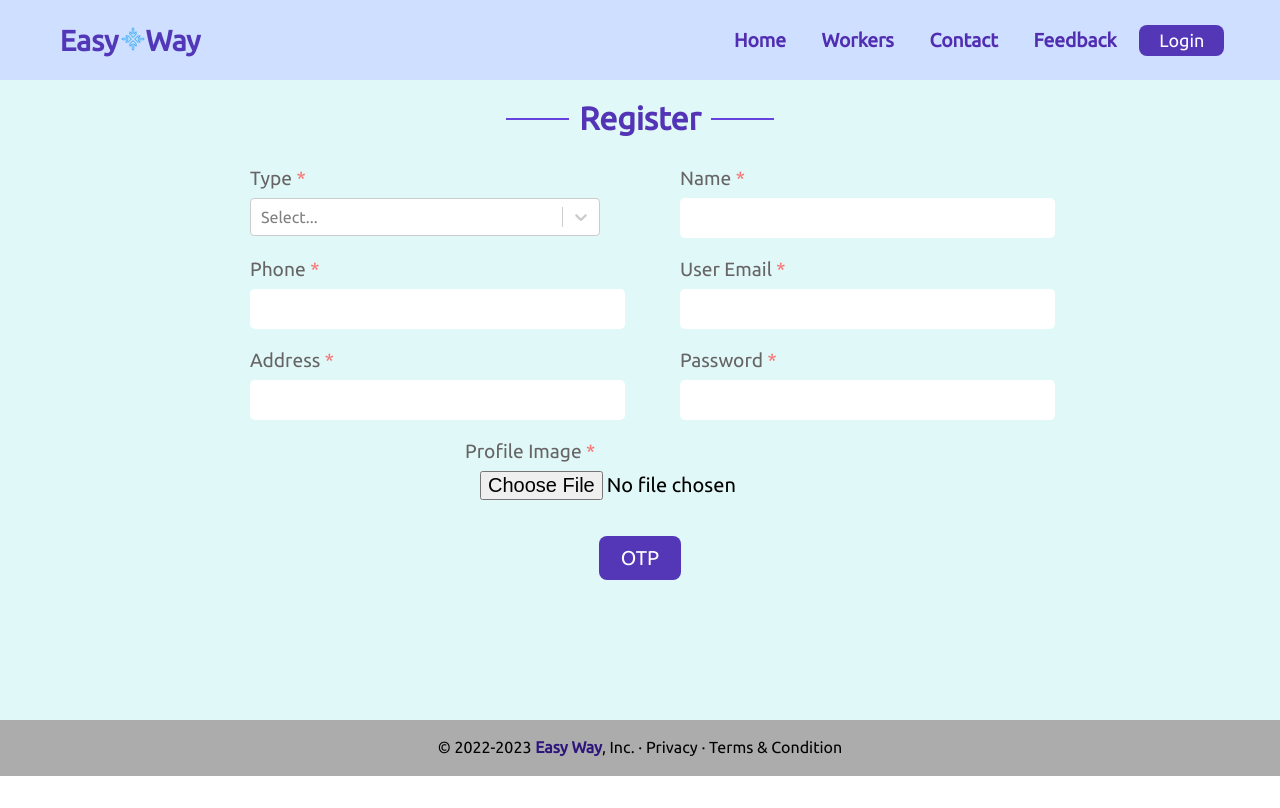
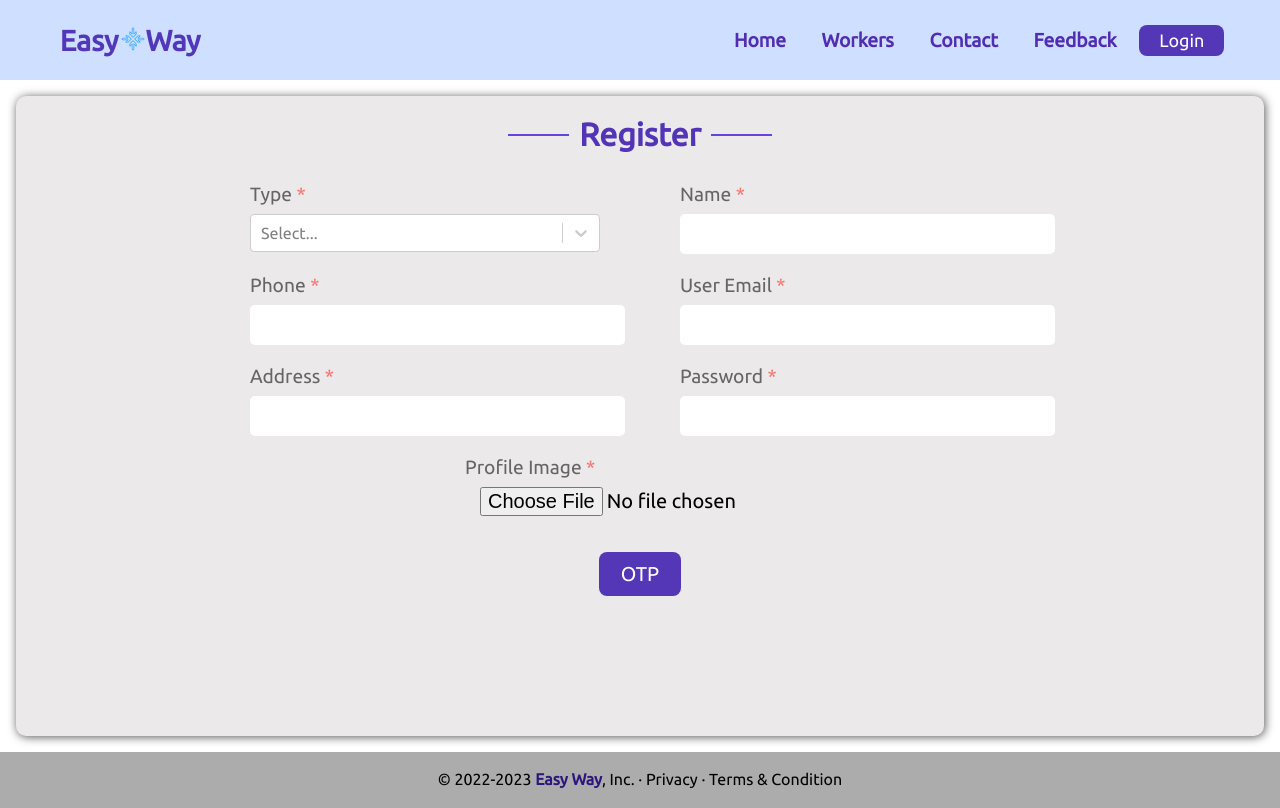
Before and after one commit to HorilPrasad/Mini-Project, a React (Vite) app in the folder frontend/: page /register in a window 1280 px wide. Built offline with nearby package versions, Linux system fonts and the light colour scheme.

Commit message:
changing profile request section

```diff
--- a/frontend/src/components/shared/baseUrl.jsx
+++ b/frontend/src/components/shared/baseUrl.jsx
@@ -1,2 +1,2 @@
-// export const baseUrl = 'https://mini-project.up.railway.app'
-export const baseUrl = 'http://localhost:5000'
+export const baseUrl = 'https://mini-project.up.railway.app'
+// export const baseUrl = 'http://localhost:5000'
--- a/frontend/src/css/profile.module.css
+++ b/frontend/src/css/profile.module.css
@@ -85,7 +85,7 @@
     gap: 1rem;
 }
 .working_list{
-    width: 50%;
+    width: 48%;
     height: 60vh;
     display: flex;
     flex-direction: column;
--- a/frontend/src/css/register.css
+++ b/frontend/src/css/register.css
@@ -1,6 +1,9 @@
 .register-box {
-    background-color: #e1f8f8;
+    background-color: #ebe9e9;
     min-height: 80vh;
+    margin: 1rem;
+    border-radius: 10px;
+    box-shadow: 1px 1px 10px #575555;
 }
 
 .register-form {
```
